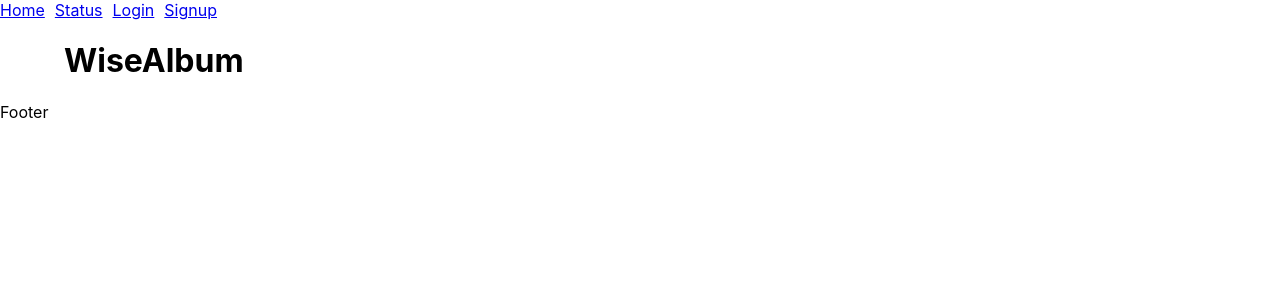
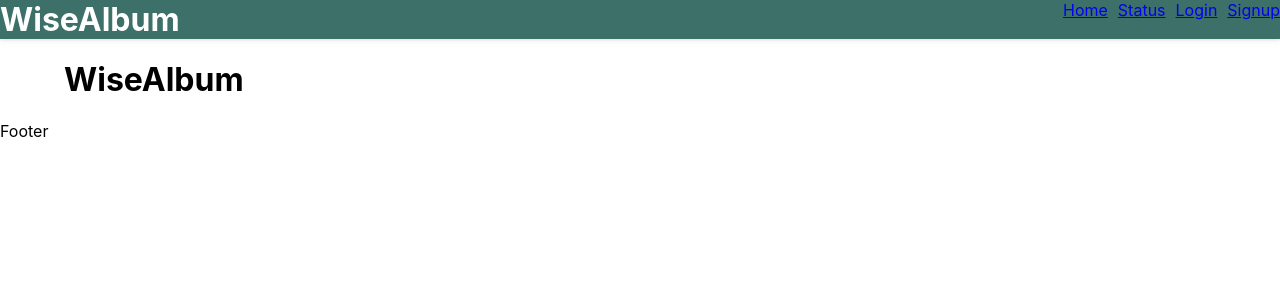
Before and after one commit to joedietrich-dev/wisealbum-frontend, a React (Create React App) app: page / in a window 1280 px wide. Shown: the top 300 px of the page. Built offline with nearby package versions, Linux system fonts and the light colour scheme.

Commit message:
Style Nav

```diff
--- /dev/null
+++ b/src/components/NavHolder.jsx
@@ -0,0 +1,11 @@
+import styled from "styled-components/macro";
+
+const NavHolder = styled.div`
+  background-color: #3d7068;
+  color: #ffffff;
+  box-shadow: 0 1px 2px hsla(0, 0%, 0%, 0.05), 0 1px 4px hsla(0, 0%, 0%, 0.05), 0 2px 8px hsla(0, 0%, 0%, 0.05);
+  position: sticky;
+  top: 0;
+`;
+
+export default NavHolder;
--- /dev/null
+++ b/src/components/WordMark.jsx
@@ -0,0 +1,11 @@
+import styled from "styled-components/macro";
+
+const WordMark = styled.p`
+  font-size: 2rem;
+  margin: 0;
+  margin-right: auto;
+  font-weight: bold;
+  justify-self: start;
+`;
+
+export default WordMark;
--- a/src/layouts/Layout.jsx
+++ b/src/layouts/Layout.jsx
@@ -3,12 +3,16 @@ import { useAuth } from "../helpers/AuthorizationProvider";
 import Footer from "./Footer";
 import NavBar from "./NavBar";
 import { ROLE } from "../helpers/roles";
+import NavHolder from "../components/NavHolder";
+import WordMark from "../components/WordMark";
 
 function Layout({ children }) {
   const { user } = useAuth();
   return (
     <div>
+      <NavHolder>
         <NavBar>
+          <WordMark>WiseAlbum</WordMark>
           <NavLink to="/">Home</NavLink>
           <NavLink to="/status">Status</NavLink>
           {user.id ? (
@@ -22,6 +26,7 @@ function Layout({ children }) {
               ) : null}
               <NavLink to="/profile">My Profile</NavLink>
               <NavLink to="/logout">Logout</NavLink>
+              <NavLink to="/test">TestPage</NavLink>
             </>
           ) : (
             <>
@@ -30,6 +35,7 @@ function Layout({ children }) {
             </>
           )}
         </NavBar>
+      </NavHolder>
       {children}
       <Footer>Footer</Footer>
     </div>
```
Lines whose indentation alone changed are shown as unchanged.
